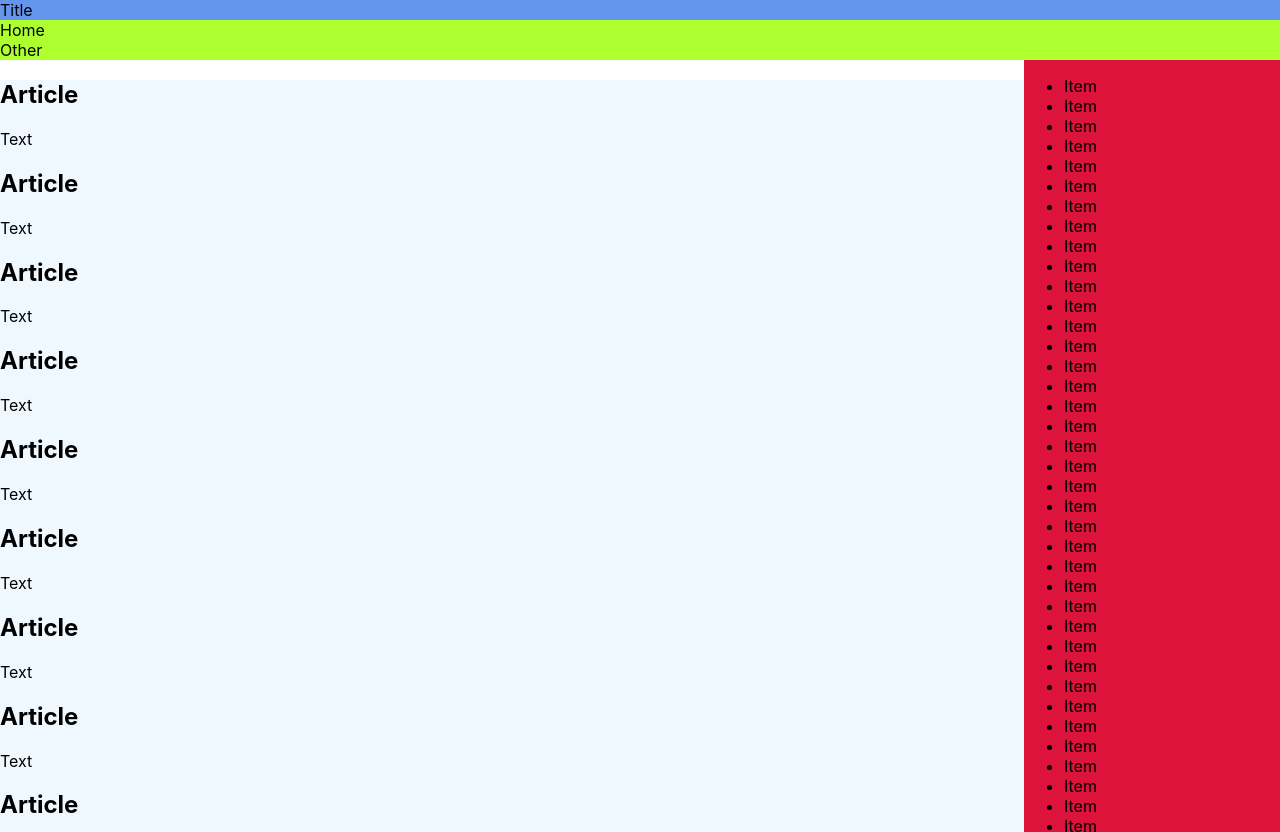
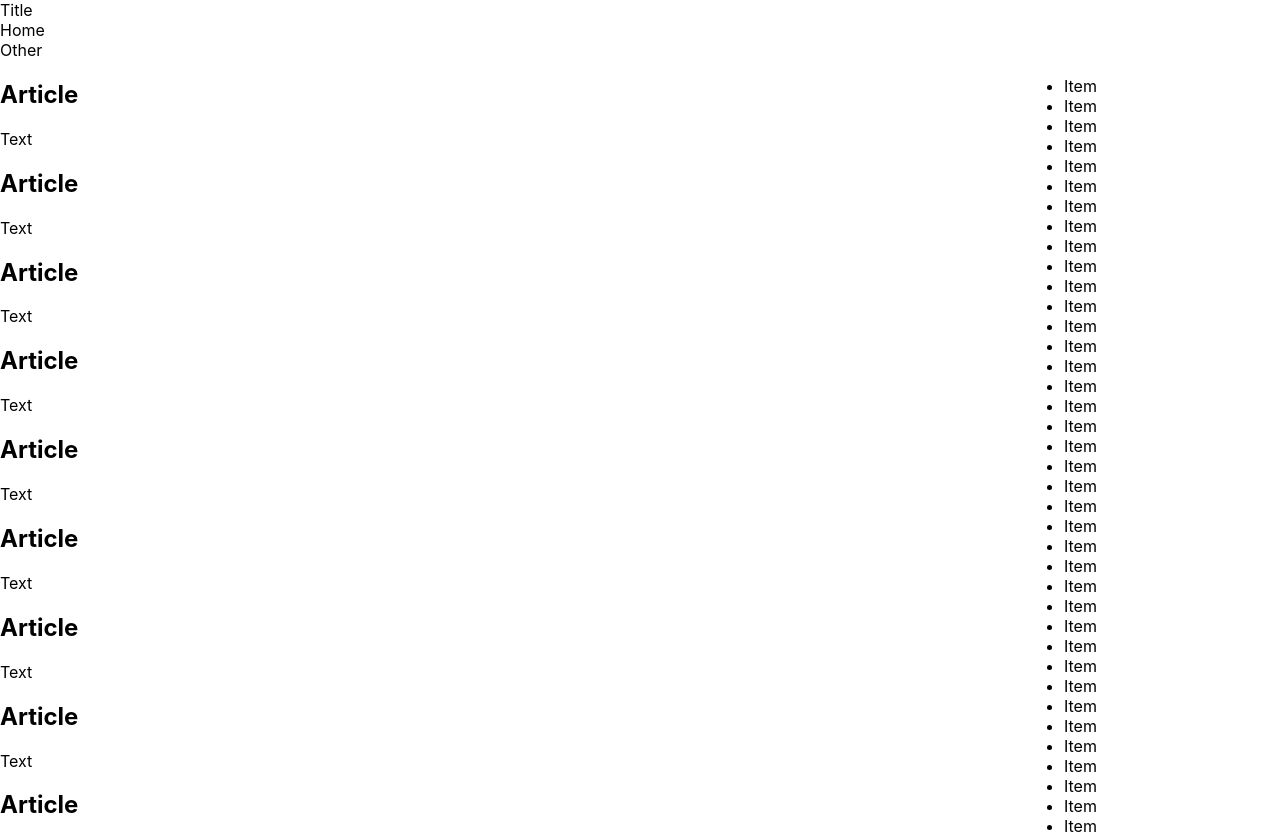
Before and after one commit to Vlad1m1ru5/my-no-empty-space-scroll-layout, a plain HTML site: page index.html in a window 1280 px wide. Shown: the top 832 px of the page. Drawn offline with Linux system fonts and the light colour scheme.

Commit message:
more expressive description

```diff
--- a/index.html
+++ b/index.html
@@ -5,81 +5,68 @@
   <meta name="viewport" content="width=device-width, initial-scale=1.0">
   <title>Scroll Layout</title>
   <style>
-/* ok */
+
     html {
       font-family: -apple-system, BlinkMacSystemFont, 'Segoe UI', Roboto, Oxygen, Ubuntu, Cantarell, 'Open Sans', 'Helvetica Neue', sans-serif;
       scroll-behavior: smooth;
     }
-/* ok */
+
     body {
       margin: 0;
     }
-/* ok */
+
     .imposter {
       width: 100vw;
       height: 100vh;
     }
-/* ok */
+
     .no-empty-space {
       height: 100%;
       width: 100%;
       display: flex;
       flex-direction: column;
     }
-/* ok */
+
     .no-empty-space > *:last-child {
       flex-grow: 1;
     }
-/* ok */
+
     .sticky-header {
       position: sticky;
       top: 0;
     }
 
-    .toolbar {
-      /*  */
-      background-color: cornflowerblue;
-    }
+    .toolbar {}
 
-    .breadcrumbs {
-      /*  */
-      background-color: greenyellow;
-    }
-/* ok */
+    .breadcrumbs {}
+
     .sidebar {
       position: relative;
     }
-/* ok */
+
     .sidebar > *:first-child {
       position: absolute;
       width: 20%;
       height: 100%;
       overflow: auto;
-      /*  */
-      background-color: crimson;
-    }
-/* ok */
+      }
+
     .sidebar > * + *:last-child {
       margin-left: 20%;
-      /*  */
-      background-color: aliceblue;
     }
-/* ok */
+
     .sidebar--reverse {}
-/* ok */
+
     .sidebar--reverse > *:first-child {
       right: 0;
     }
-/* ok */
+
     .sidebar--reverse > * + *:last-child {
       margin-left: 0;
       margin-right: 20%;
     }
 
-    .footer {
-      /*  */
-      background-color: yellow;
-    }
+    .footer {}
   </style>
 </head>
 <body>
```
Also changed, not shown: 1 other file.
